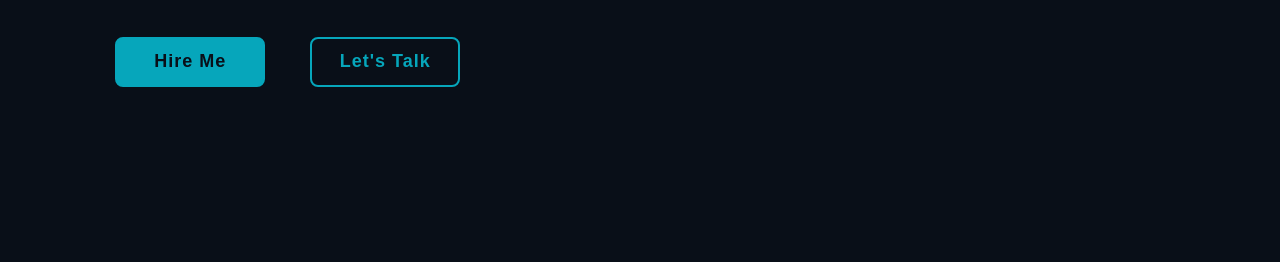
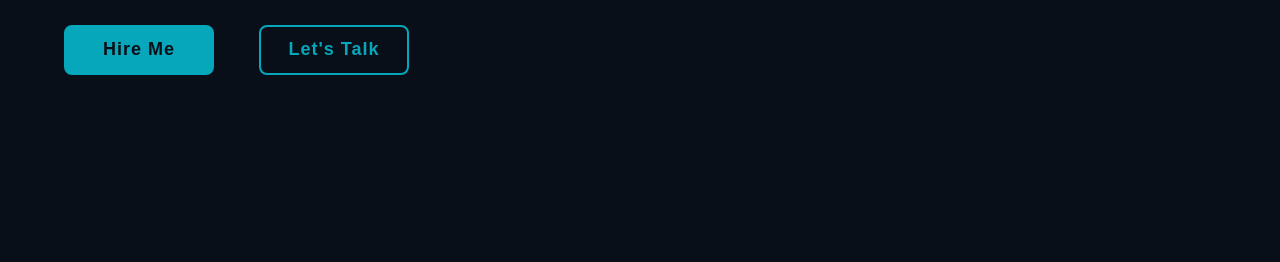
Before and after one commit to saiyed-ehsan-malick/Portfolio-, a plain HTML site: page index .html in a window 1280 px wide. Shown: the part 455-717 px from the top of the page. Drawn offline with nearby package versions, Linux system fonts and the light colour scheme.

Commit message:
Update style.css
update

```diff
--- a/style.css
+++ b/style.css
@@ -87,10 +87,14 @@ section {
 .home {
     display: flex;
     align-items: center;
-    padding: 0 9%;
     background: url('home.png') no-repeat;
     background-size: cover;
     background-position: center;
+    min-height: 100vh;
+    justify-content: space-between;
+    padding: 0 5%;
+}
+
 }
 
 .home-content {
```
